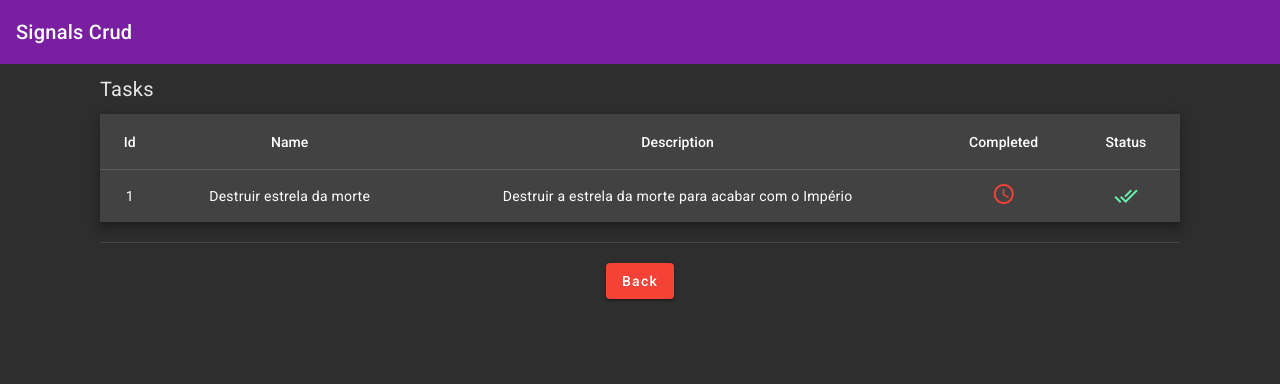
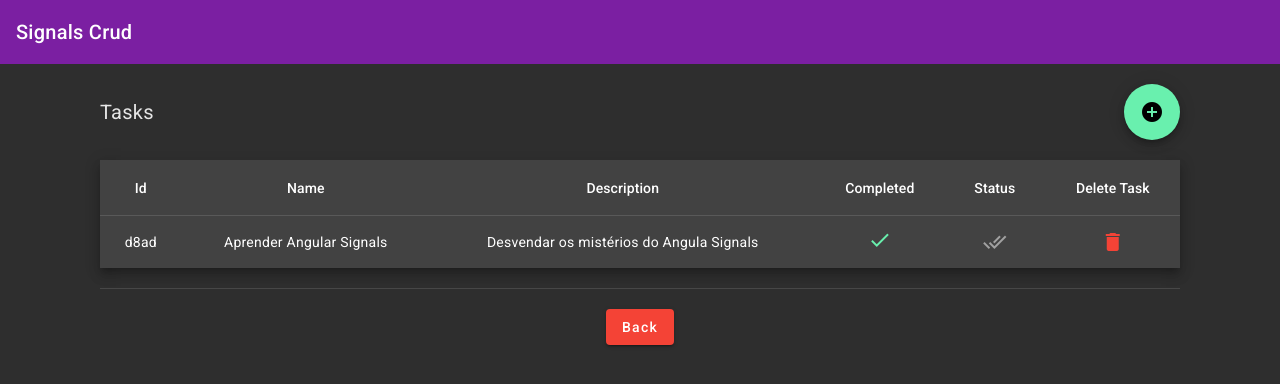
Before and after one commit to PauloDev13/signals-crud-example-ang17, an Angular app: page /tasks/1 in a window 1280 px wide. Shown: the top 384 px of the page. Built offline with nearby package versions, Linux system fonts and the light colour scheme; data requests are answered from the project's data file.

Commit message:
Implementing create, update e delete task

```diff
--- a/db.json
+++ b/db.json
@@ -1,13 +1,13 @@
 {
   "users": [
     {
-      "id": 1,
+      "id": "1",
       "name": "Luke Skywalker",
       "email": "luke_skywalker@email.com",
       "gender": "M"
     },
     {
-      "id": 2,
+      "id": "2",
       "name": "Leia Organa",
       "email": "leia@example.com",
       "gender": "F"
@@ -15,25 +15,32 @@
   ],
   "tasks": [
     {
-      "id": 1,
-      "name": "Destruir estrela da morte",
-      "description": "Destruir a estrela da morte para acabar com o Império",
-      "userId": 1,
-      "completed": false
+      "id": "2",
+      "name": "Desafiar Darth Vader",
+      "description": "Enfrentar Darth Vader e derrota-lo",
+      "userId": 2,
+      "completed": true
     },
     {
-      "id": 2,
-      "name": "Desafiar Darth Vader",
-      "description": "Enfrentar Darth Vader e derrota-lo",
-      "userId": 1,
-      "completed": false
-    },
-    {
-      "id": 3,
+      "id": "3",
       "name": "Motivar resistência",
       "description": "Não deixar a resistência perder a motivação na luta contra o império",
       "userId": 2,
-      "completed": false
+      "completed": true
+    },
+    {
+      "id": "5f19",
+      "name": "Aprender Angular Signals",
+      "description": "Desvendar os mistérios do Angula Signals",
+      "userId": "2",
+      "completed": true
+    },
+    {
+      "id": "d8ad",
+      "name": "Aprender Angular Signals",
+      "description": "Desvendar os mistérios do Angula Signals",
+      "userId": "1",
+      "completed": true
     }
   ]
 }
--- a/src/app/task/components/task-details/task-details.component.html
+++ b/src/app/task/components/task-details/task-details.component.html
@@ -1,6 +1,9 @@
 <section class="container">
   <div class="container__header">
     <span>Tasks</span>
+    <button (click)="addNewTask()" color="accent" mat-fab>
+      <mat-icon>add_circle</mat-icon>
+    </button>
   </div>
 
   <table [dataSource]="userTasks()" aria-label="table" class="mat-elevation-z8" mat-table>
@@ -36,12 +39,27 @@
       <th *matHeaderCellDef mat-header-cell>Status</th>
       <td *matCellDef="let task" mat-cell>
         <button
+          (click)="updateTask(task)"
           [disabled]="task.completed"
           color="accent"
           mat-icon-button
           matTooltip="Click to complete task"
         >
           <mat-icon aria-label="Edit">done_all</mat-icon>
+        </button>
+      </td>
+    </ng-container>
+
+    <ng-container matColumnDef="delete">
+      <th *matHeaderCellDef mat-header-cell>Delete Task</th>
+      <td *matCellDef="let task" mat-cell>
+        <button
+          (click)="deleteTask(task.id)"
+          color="warn"
+          mat-icon-button
+          matTooltip="Click to delete task"
+        >
+          <mat-icon aria-label="Delete">delete</mat-icon>
         </button>
       </td>
     </ng-container>
--- a/src/app/task/components/task-details/task-details.component.ts
+++ b/src/app/task/components/task-details/task-details.component.ts
@@ -4,8 +4,14 @@ import {
   NgSwitchDefault,
   TitleCasePipe,
 } from '@angular/common';
-import { Component, inject, OnInit } from '@angular/core';
-import { MatButton, MatIconButton } from '@angular/material/button';
+import { HttpClient } from '@angular/common/http';
+import { Component, DestroyRef, inject, OnInit } from '@angular/core';
+import { takeUntilDestroyed } from '@angular/core/rxjs-interop';
+import {
+  MatButton,
+  MatFabButton,
+  MatIconButton,
+} from '@angular/material/button';
 import { MatDivider } from '@angular/material/divider';
 import { MatIcon } from '@angular/material/icon';
 import {
@@ -25,6 +31,7 @@ import { ActivatedRoute, Router, RouterLink } from '@angular/router';
 
 import { UserService } from '../../../user/service/user.service';
 import { TaskService } from '../../service/task.service';
+import { ITask } from '../../task.interface';
 
 const MATERIAL = [
   MatRowDef,
@@ -54,19 +61,26 @@ const MATERIAL = [
     MATERIAL,
     MatIconButton,
     MatTooltip,
+    MatFabButton,
   ],
   templateUrl: './task-details.component.html',
   styleUrl: './task-details.component.scss',
 })
 export class TaskDetailsComponent implements OnInit {
+  // ANGULAR
+  protected readonly router = inject(Router);
+  protected readonly route = inject(ActivatedRoute);
+  protected readonly http = inject(HttpClient);
+  protected readonly destroyRef = inject(DestroyRef);
+  // VAR LOCAL
+  protected displayedColumns = ['id', 'name', 'description', 'completed'];
+  protected fullColumns = [...this.displayedColumns, 'status', 'delete'];
   protected selectedUserId!: number;
-  protected userService = inject(UserService);
-  protected taskService = inject(TaskService);
-  protected route = inject(ActivatedRoute);
-  protected router = inject(Router);
-
-  protected displayedColumns = ['id', 'name', 'description', 'completed'];
-  protected fullColumns = [...this.displayedColumns, 'status'];
+  private tasksUrl = 'http://localhost:3000/tasks';
+  // SERVICES
+  private userService = inject(UserService);
+  private taskService = inject(TaskService);
+  //SIGNALS
   protected userTasks = this.taskService.userTasks;
 
   ngOnInit() {
@@ -78,4 +92,53 @@ export class TaskDetailsComponent implements OnInit {
       this.router.navigate(['/']).then();
     }
   }
+
+  addNewTask() {
+    const newTask: ITask = {
+      name: 'Aprender Angular Signals',
+      description: 'Desvendar os mistérios do Angula Signals',
+      userId: this.selectedUserId,
+      completed: false,
+    };
+
+    this.http
+      .post<ITask>(this.tasksUrl, newTask)
+      .pipe(takeUntilDestroyed(this.destroyRef))
+      .subscribe({
+        next: resTask => {
+          this.userTasks.update(tasks => [...tasks, resTask]);
+        },
+      });
+  }
+
+  updateTask(task: ITask): void {
+    const completedTask: ITask = {
+      ...task,
+      completed: true,
+    };
+
+    this.http
+      .put<ITask>(`${this.tasksUrl}/${task.id}`, completedTask)
+      .pipe(takeUntilDestroyed(this.destroyRef))
+      .subscribe({
+        next: () => {
+          this.taskService.userTasks.update(tasks =>
+            tasks.filter(resTask =>
+              resTask.id === task.id ? (resTask.completed = true) : task,
+            ),
+          );
+        },
+      });
+  }
+
+  deleteTask(id: string | number): void {
+    this.http
+      .delete<ITask[]>(`${this.tasksUrl}/${id}`)
+      .pipe(takeUntilDestroyed(this.destroyRef))
+      .subscribe(() =>
+        this.taskService.userTasks.update(tasks =>
+          tasks.filter(task => task.id !== id),
+        ),
+      );
+  }
 }
--- a/src/app/task/service/task.service.ts
+++ b/src/app/task/service/task.service.ts
@@ -17,7 +17,7 @@ export class TaskService {
 
   private userTasks$ = toObservable(this.userService.selectedUserId).pipe(
     switchMap(userId =>
-      this.http.get<ITask[]>(`${this.taskUrl}?id=${userId}`).pipe(
+      this.http.get<ITask[]>(`${this.taskUrl}?userId=${userId}`).pipe(
         tap(tasks => {
           this.userTasks.set(tasks);
         }),
```
